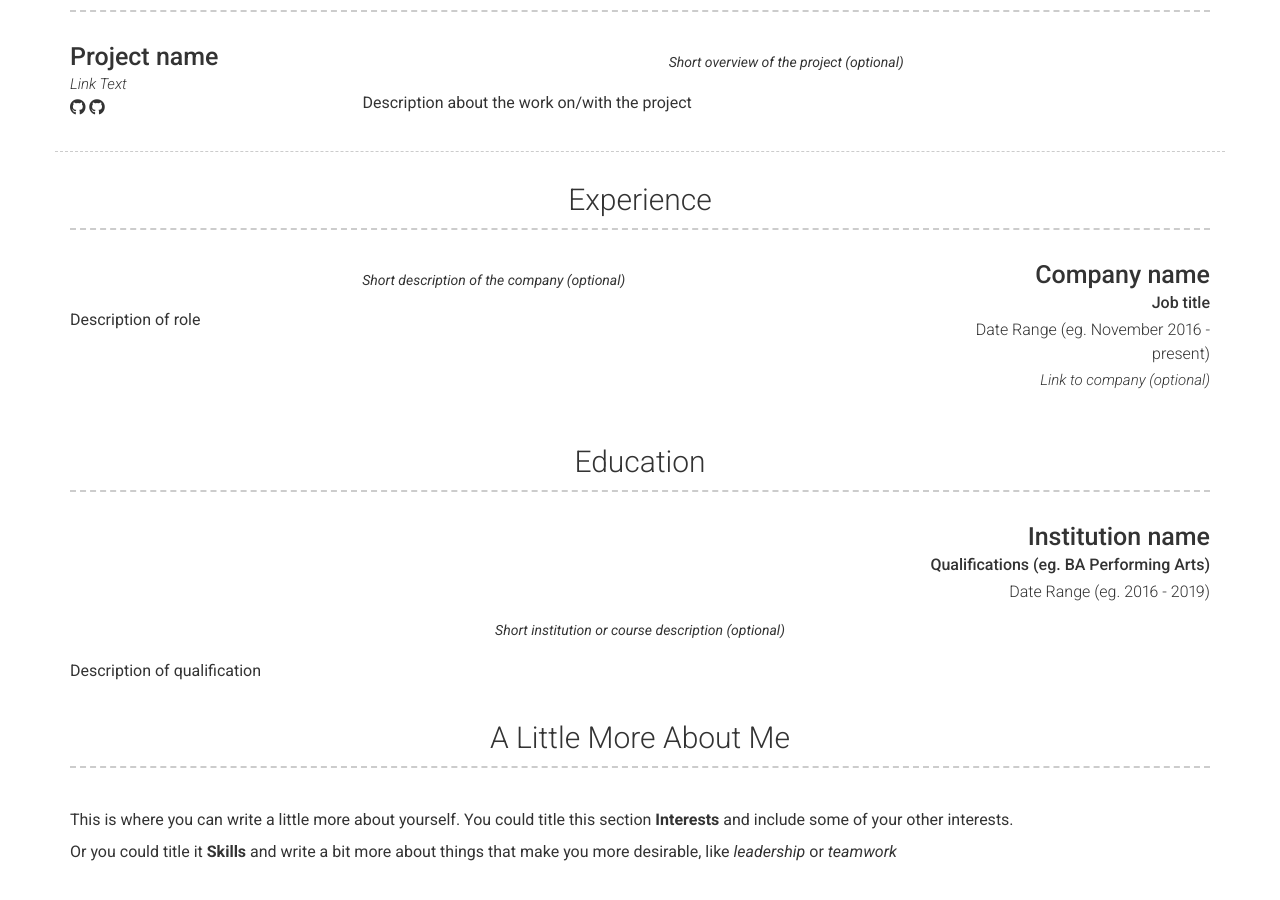
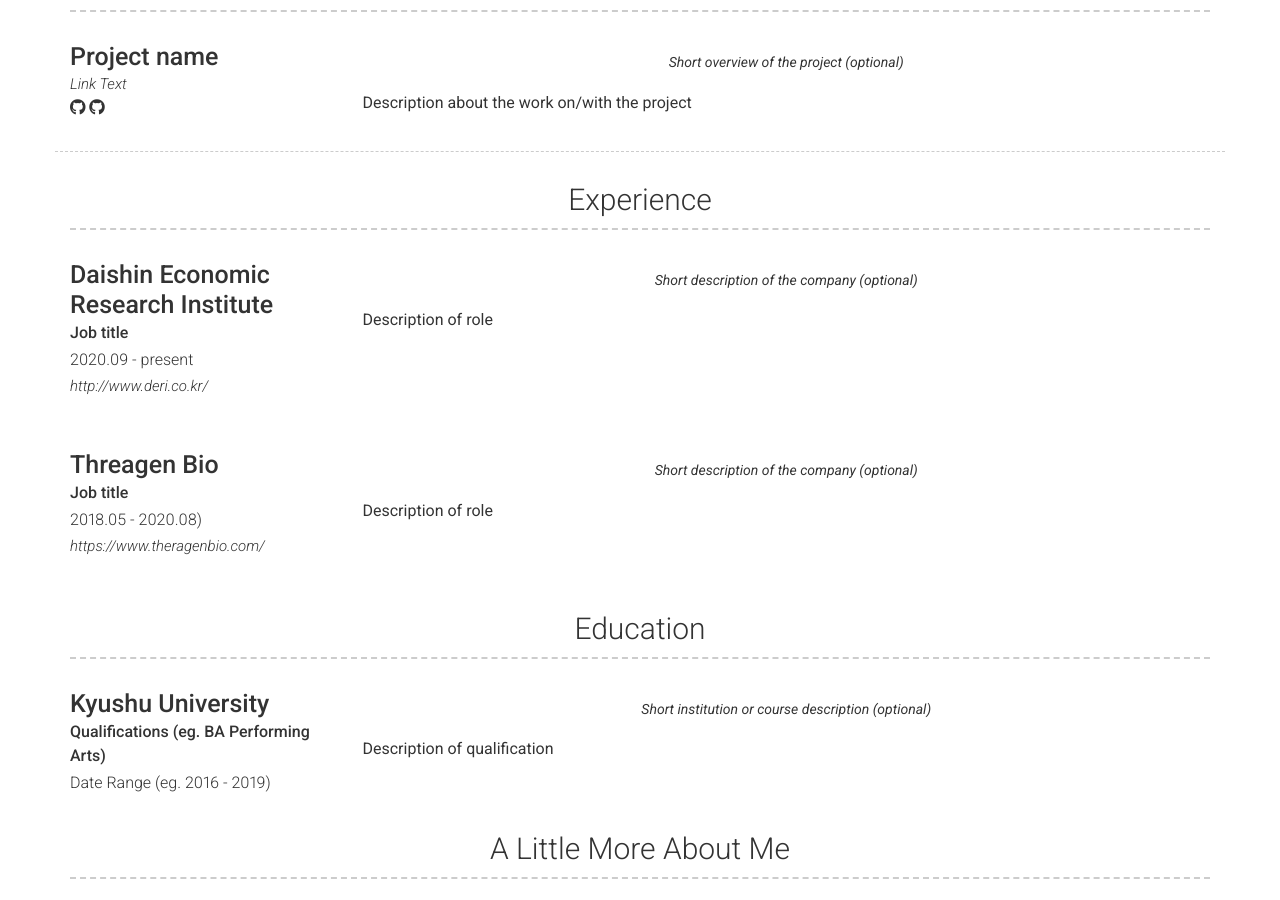
Before and after one commit to jaewoo-so/sjwcv, a Jekyll site: the page built from index.md, in a window 1280 px wide and 900 px high, scrolled down 991 px. Built offline with Jekyll 4.4.1, drawn with Linux system fonts in a browser that asks for light colours; nearby versions of some CDN libraries.

Commit message:
Update _config.yml

```diff
--- a/_config.yml
+++ b/_config.yml
@@ -61,6 +61,7 @@ about_content: | # this will include new lines to allow paragraphs
     - Images ![alt text](/images/landscape-trees.jpg "Trees")
 
 content:
+
   - title: Projects # Title for the section
     layout: list # Type of content section (list/text)
     content:
@@ -81,29 +82,42 @@ content:
           Short overview of the project (optional)
         description: | # this will include new lines to allow paragraphs
           Description about the work on/with the project
+
   - title: Experience
     layout: list
     content:
-      - layout: right
-        title: Company name
+      - layout: left
+        title: Daishin Economic Research Institute
         sub_title: Job title
-        caption: Date Range (eg. November 2016 - present)
-        link: Link to company (optional)
+        caption: 2020.09 - present
+        link: http://www.deri.co.kr/
         quote: >
           Short description of the company (optional)
         description: | # this will include new lines to allow paragraphs
           Description of role
+
+      - layout: left
+        title: Threagen Bio
+        sub_title: Job title
+        caption: 2018.05 - 2020.08)
+        link: https://www.theragenbio.com/
+        quote: >
+          Short description of the company (optional)
+        description: | # this will include new lines to allow paragraphs
+          Description of role
+
   - title: Education
     layout: list
     content:
-      - layout: top-right
-        title: Institution name
+      - layout: top-left
+        title: Kyushu University
         sub_title: Qualifications (eg. BA Performing Arts)
         caption: Date Range (eg. 2016 - 2019)
         quote: >
           Short institution or course description (optional)
         description: | # this will include new lines to allow paragraphs
           Description of qualification
+
   - title: A Little More About Me
     layout: text
     content: | # this will include new lines to allow paragraphs
```
